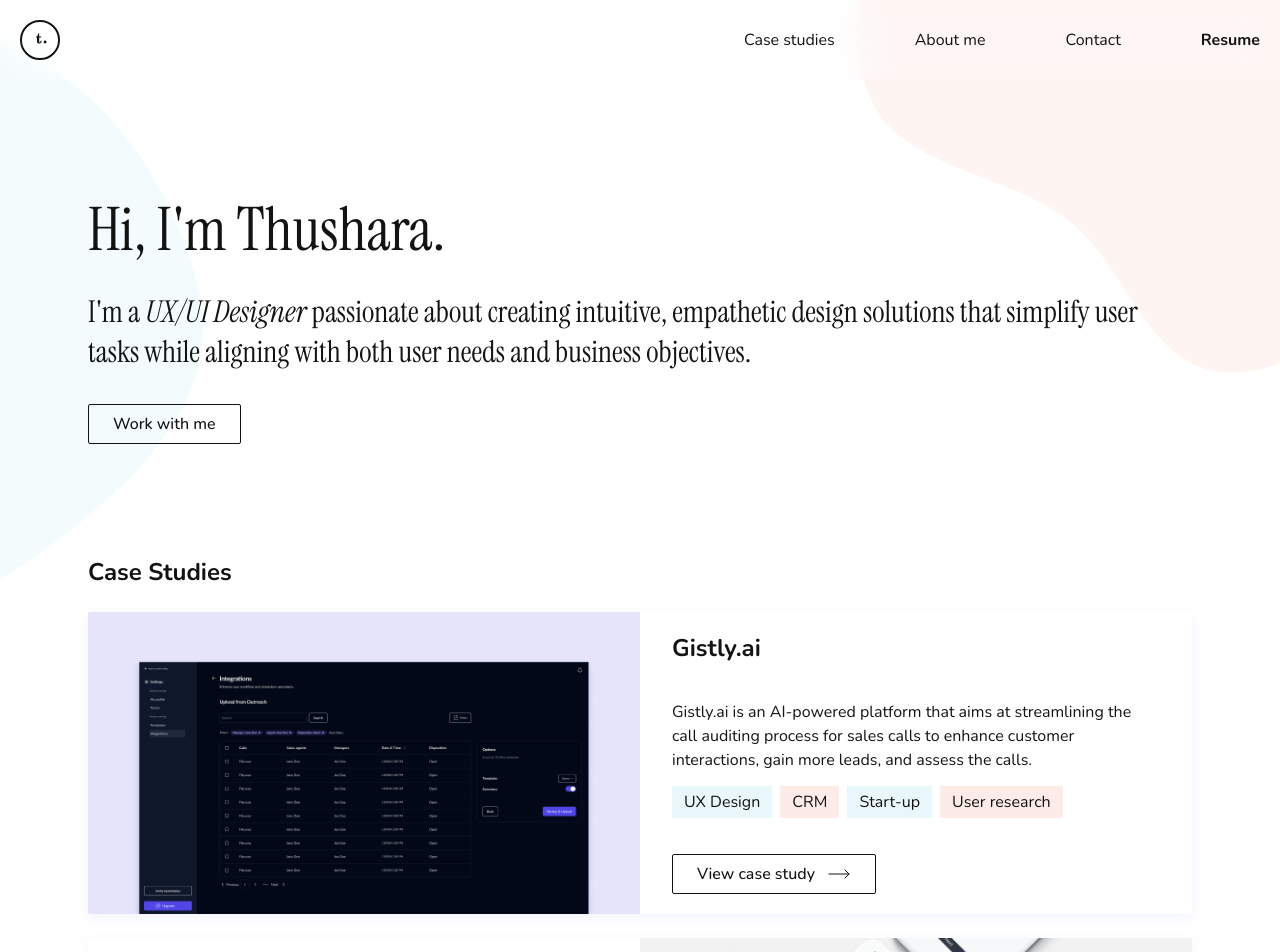
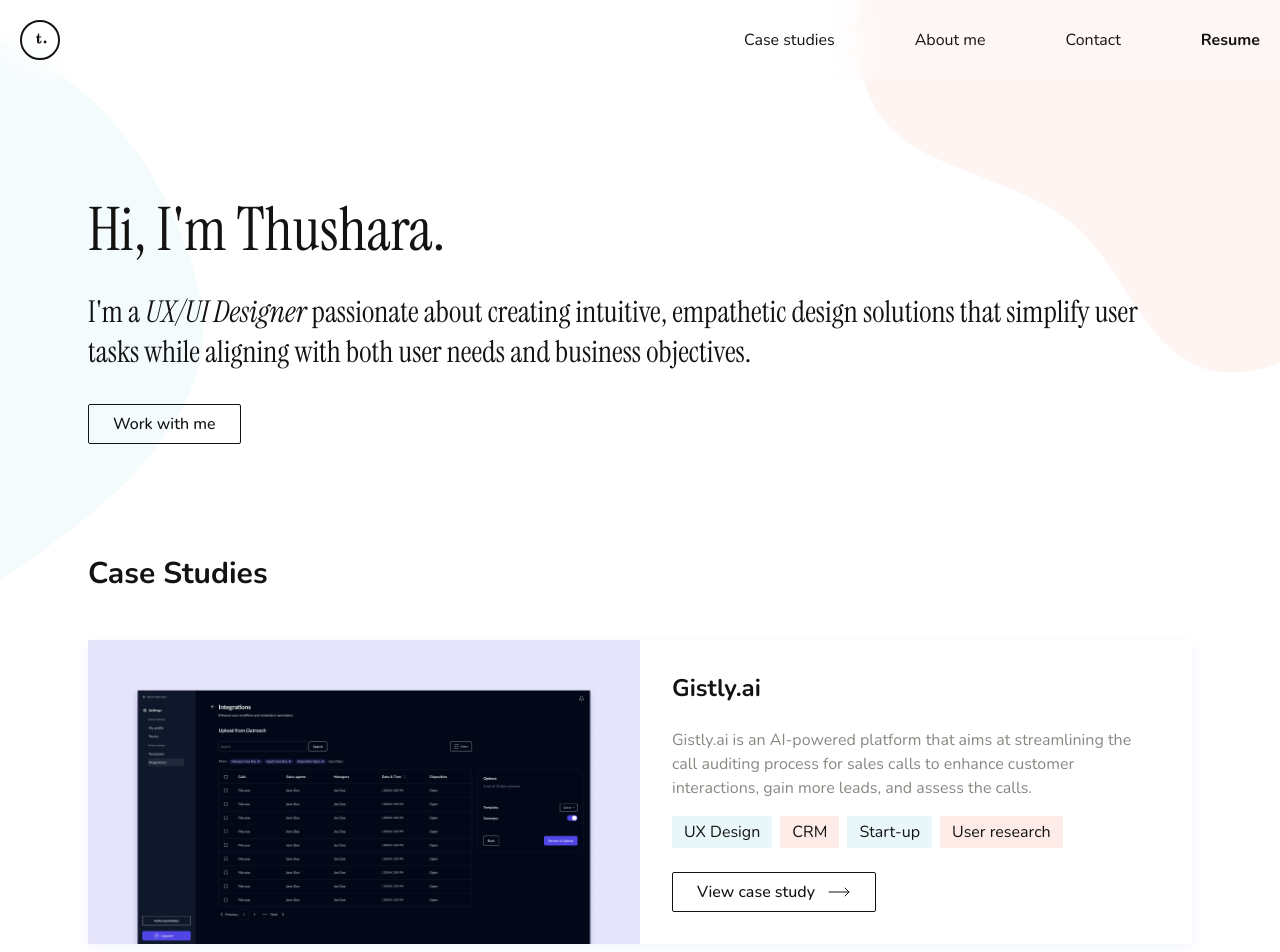
Before and after one commit to thushara-design/thushara-design.github.io, a React (Vite) app: page / in a window 1280 px wide. Shown: the top 952 px of the page. Built offline with nearby package versions, Linux system fonts and the light colour scheme.

Commit message:
fix: update case study animation so first appears on load

```diff
--- a/src/components/animated-section.tsx
+++ b/src/components/animated-section.tsx
@@ -4,16 +4,27 @@ import { type HTMLMotionProps, motion } from "framer-motion";
 interface AnimatedSectionProps extends HTMLMotionProps<"section"> {
   as?: ElementType;
   delay?: number;
+  viewport?: any;
+  initial?: any;
+  whileInView?: any;
 }
 
-const AnimatedSection: React.FC<PropsWithChildren<AnimatedSectionProps>> = ({ children, as: Component = "section", delay = 0, ...props }) => {
+const AnimatedSection: React.FC<PropsWithChildren<AnimatedSectionProps>> = ({
+  children,
+  as: Component = "section",
+  delay = 0,
+  viewport: customViewport,
+  initial: customInitial,
+  whileInView: customWhileInView,
+  ...props
+}) => {
   const MotionComponent = motion(Component);
   return (
     <MotionComponent
-      initial={{ opacity: 0, y: 100 }}
-      whileInView={{ opacity: 1, y: 0 }}
+      initial={customInitial ?? { opacity: 0, y: 100 }}
+      whileInView={customWhileInView ?? { opacity: 1, y: 0 }}
       transition={{ duration: 1.2, ease: "easeOut", delay }}
-      viewport={{ once: true }}
+      viewport={customViewport ?? { once: true }}
       {...props}>
       {children}
     </MotionComponent>
--- a/src/components/case-study.tsx
+++ b/src/components/case-study.tsx
@@ -16,14 +16,19 @@ const CaseStudy = () => {
   );
 
   return (
-    <AnimatedSection id="case-studies" className="space-y-6">
-      <h2 className="text-2xl font-bold">Case Studies</h2>
-      <div className="grid grid-cols-1 gap-6 sm:grid-cols-2 lg:grid-cols-1">
+    <AnimatedSection id="case-studies" className="space-y-12">
+      <h2 className="text-3xl font-bold">Case Studies</h2>
+      <div className="grid grid-cols-1 gap-12 sm:grid-cols-2 lg:grid-cols-1">
         {caseStudiesData.map(({ image, title, slug, description, tags, externalLink }, index) => (
           <AnimatedSection
             as="div"
-            delay={index * 0.2}
+            delay={index === 0 ? 0 : index * 0.2}
             key={slug}
+            {...(index === 0 ? {
+              initial: { opacity: 1, y: 0 },
+              whileInView: { opacity: 1, y: 0 },
+              viewport: undefined
+            } : {})}
             className="flex w-full flex-col rounded-sm shadow-custom lg:flex-row lg:even:flex-row-reverse">
             <img
               src={`/images/${image}`}
@@ -32,10 +37,10 @@ const CaseStudy = () => {
               height={310}
               className={`max-lg:rounded-t-sm object-cover lg:w-1/2 ${index % 2 === 0 ? "lg:rounded-l-sm" : "lg:rounded-r-sm"}`}
             />
-            <div className="flex flex-col justify-between space-y-4 px-2.5 py-4 lg:w-1/2 lg:px-8 lg:py-5">
+            <div className="flex flex-col gap-6 p-8">
               <h3 className="text-2xl font-bold">{title}</h3>
-              <div className="space-y-3.5">
-                <p className="line-clamp-3">{description}</p>
+              <div className="space-y-4">
+                <p className="line-clamp-3 text-secondary-200">{description}</p>
                 <ul className="flex flex-wrap gap-2">
                   {tags.map((tag) => (
                     <li key={tag} className="px-3 py-1 odd:bg-accent-primary even:bg-accent-secondary">
@@ -44,7 +49,7 @@ const CaseStudy = () => {
                   ))}
                 </ul>
               </div>
-              <div className="group mt-2">
+              <div className="mt-auto">
                 {externalLink ? (
                   <a href={externalLink} target="_blank" rel="noreferrer">
                     <Button variant="outline">
```
